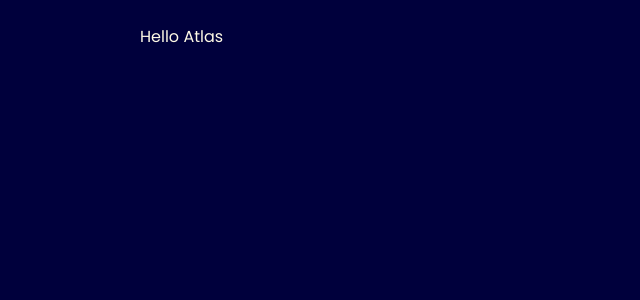
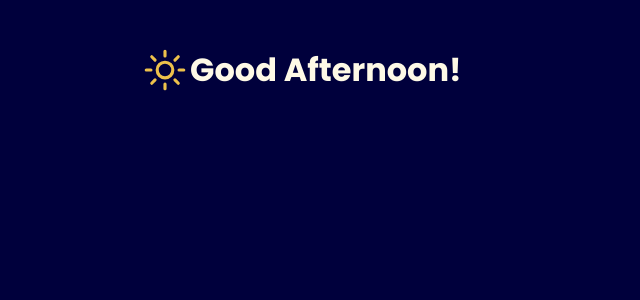
Before and after one commit to dacods/atlas-react-and-jsx, a React (Vite) app: page / in a window 1280 px wide. Shown: the top 300 px of the page, without its empty margins (0-640 px from the left). Built offline with nearby package versions, Linux system fonts and the light colour scheme.

Commit message:
Created Greeting Component using switch statment to change text and image depending on time of day

```diff
--- a/src/App.jsx
+++ b/src/App.jsx
@@ -1,5 +1,11 @@
+import Greeting from "./components/Greeting";
+
 function App() {
-  return <div className="app">Hello Atlas</div>;
+  return (
+    <div className="app">
+      <Greeting></Greeting>
+    </div>
+  )
 }
 
 export default App;
--- /dev/null
+++ b/src/components/Greeting.jsx
@@ -0,0 +1,36 @@
+import React from "react";
+import day from '../assets/day.svg'
+import night from '../assets/night.svg'
+import evening from '../assets/evening.svg'
+
+function Greeting() {
+    let content;
+    let image;
+    const hours = new Date().getHours();
+
+    switch (true) {
+        case (hours >= 6 && hours < 12):
+            content = "Good Morning!";
+            image = day;
+            break;
+        case (hours >= 12 && hours < 17):
+            content = "Good Afternoon!";
+            image = day;
+            break;
+        case (hours >= 17 && hours < 21):
+            content = "Good Evening!";
+            image = evening;
+            break;
+        default:
+            content = "Good Night!";
+            image = night;
+    }
+
+    return (
+        <h1 className="greeting">
+            <img src={image}></img>
+            {content}
+        </h1>)
+}
+
+export default Greeting;
```
